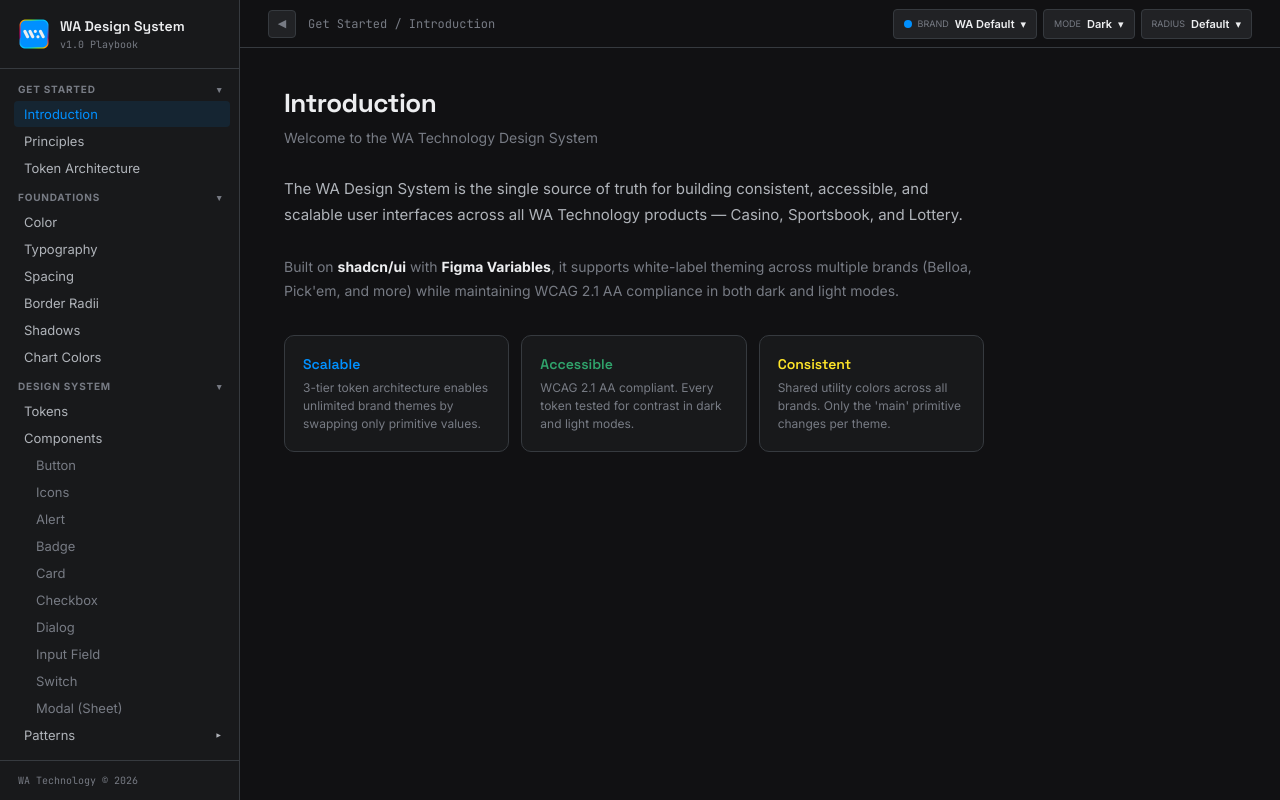
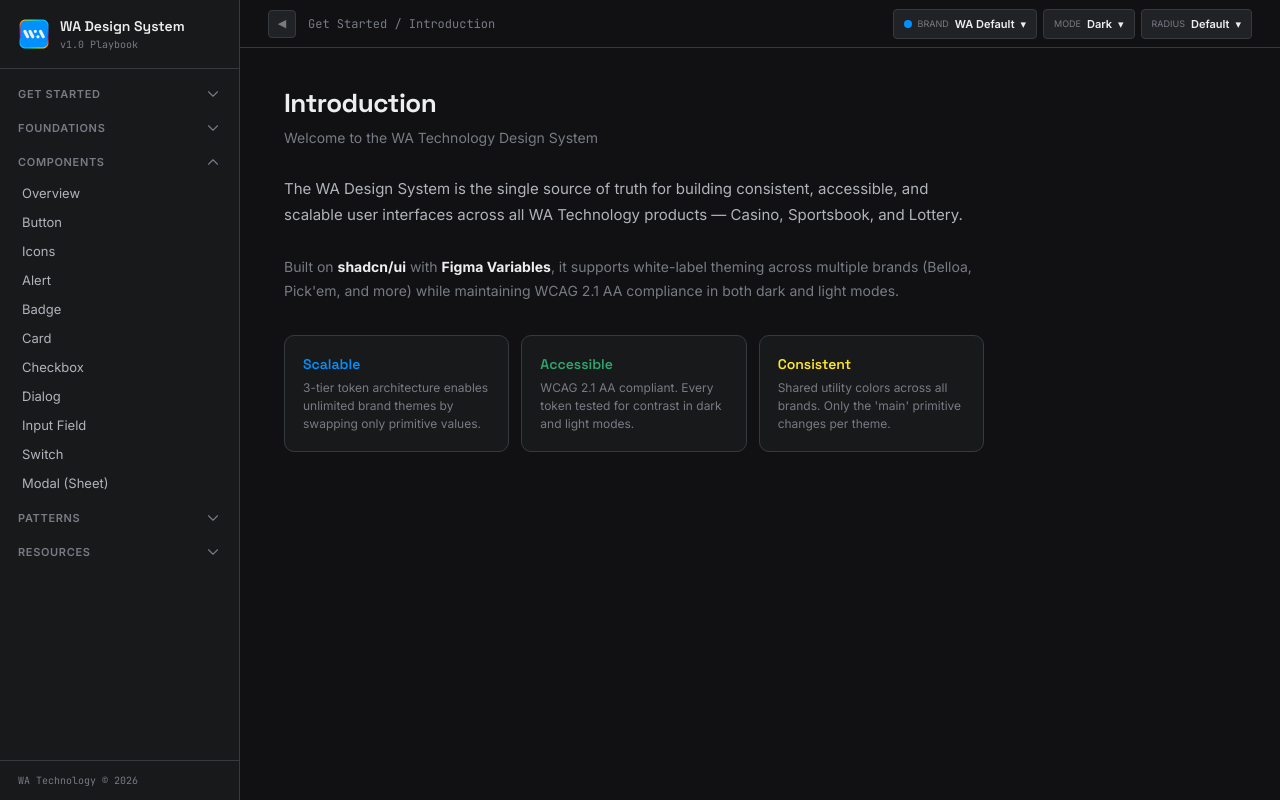
Before and after one commit to Duscenko/wa-ds-playbook, a React (Vite) app: page / in a window 1280 px wide. Built offline with nearby package versions, Linux system fonts and the light colour scheme.

Commit message:
ux: implement collapsible sidebar architecture and dynamic token mode resolver

```diff
--- a/src/App.jsx
+++ b/src/App.jsx
@@ -11,54 +11,75 @@
 /* ─── NAV TREE ────────────────────────────────── */
 const NAV = [
   {
-    id: 's', label: 'Get Started', children: [
+    id: 'get-started', label: 'Get Started', children: [
       { id: 'intro', label: 'Introduction' },
       { id: 'principles', label: 'Principles' },
       { id: 'arch', label: 'Token Architecture' },
     ]
   },
   {
-    id: 'f', label: 'Foundations', children: [
+    id: 'foundations', label: 'Foundations', children: [
       { id: 'color', label: 'Color' },
       { id: 'typo', label: 'Typography' },
       { id: 'spacing', label: 'Spacing' },
       { id: 'radii', label: 'Border Radii' },
       { id: 'shadows', label: 'Shadows' },
       { id: 'charts', label: 'Chart Colors' },
+      { id: 'tokens', label: 'Tokens' },
     ]
   },
   {
-    id: 'd', label: 'Design System', children: [
-      { id: 'tokens', label: 'Tokens' },
-      { id: 'comps', label: 'Components' },
+    id: 'components', label: 'Components', children: [
+      { id: 'comps', label: 'Overview' },
       ...componentIds.map(cid => ({
         id: 'c-' + cid, label: componentDocs[cid].name, isComponent: true,
       })),
-      {
-        id: 'patterns', label: 'Patterns', children: [
-          { id: 'patterns-navigation', label: 'Navigation' },
-          { id: 'patterns-cards', label: 'Cards' },
-          { id: 'patterns-forms', label: 'Forms' },
-        ]
-      },
     ]
   },
   {
-    id: 'r', label: 'Resources', children: [
+    id: 'patterns-group', label: 'Patterns', children: [
+      { id: 'patterns-navigation', label: 'Navigation' },
+      { id: 'patterns-cards', label: 'Cards' },
+      { id: 'patterns-forms', label: 'Forms' },
+    ]
+  },
+  {
+    id: 'resources', label: 'Resources', children: [
       { id: 'figma', label: 'Figma Library' },
       { id: 'json', label: 'JSON Exports' },
     ]
   },
 ];
 
+/* ─── ICONS ───────────────────────────────────── */
+const ChevronDown = ({ size = 18, rotated = false }) => (
+  <svg
+    width={size}
+    height={size}
+    viewBox="0 0 24 24"
+    fill="none"
+    stroke="currentColor"
+    strokeWidth="1.5"
+    strokeLinecap="round"
+    strokeLinejoin="round"
+    style={{
+      transition: 'transform 250ms cubic-bezier(0.4, 0, 0.2, 1)',
+      transform: rotated ? 'rotate(180deg)' : 'rotate(0deg)',
+      color: 'var(--text3)'
+    }}
+  >
+    <path d="m6 9 6 6 6-6" />
+  </svg>
+);
+
 /* ─── APP ─────────────────────────────────────── */
 export default function App() {
   const [page, setPage] = useState('intro');
   const [sidebarOpen, setSidebarOpen] = useState(true);
-  const [expanded, setExpanded] = useState(['s', 'f', 'd', 'r']);
-  // Auto-expand patterns subcategory if we're on a pattern page
-  const initialExpandedSubs = page.startsWith('patterns-') ? ['patterns'] : [];
-  const [expandedSubs, setExpandedSubs] = useState(initialExpandedSubs);
+
+  // Default expanded sections: Components only
+  const [expanded, setExpanded] = useState(['components']);
+  const [expandedSubs, setExpandedSubs] = useState([]);
 
   const { getCSSVars, brand, mode, radius } = useTheme();
 
@@ -75,15 +96,6 @@
     );
   };
 
-  // Auto-expand patterns subcategory when navigating to pattern pages
-  useEffect(() => {
-    if (page.startsWith('patterns-')) {
-      if (!expandedSubs.includes('patterns')) {
-        setExpandedSubs(prev => [...prev, 'patterns']);
-      }
-    }
-  }, [page, expandedSubs]);
-
   /* ── Find current breadcrumb ── */
   let currentSection = null;
   let currentChild = null;
@@ -94,7 +106,6 @@
         currentSection = s;
         currentChild = c;
       } else if (c.children) {
-        // Check for nested children (subcategorías)
         c.children.forEach(sub => {
           if (sub.id === page) {
             currentSection = s;
@@ -168,32 +179,32 @@
           </div>
 
           {/* Nav Tree */}
-          <nav style={{ flex: 1, overflowY: 'auto', padding: '8px 10px' }}>
+          <nav style={{ flex: 1, overflowY: 'auto', padding: '12px 10px' }}>
             {NAV.map(section => {
               const isOpen = expanded.includes(section.id);
               return (
-                <div key={section.id} style={{ marginBottom: 4 }}>
+                <div key={section.id} style={{ marginBottom: 8 }}>
                   <button
                     onClick={() => toggleSection(section.id)}
                     style={{
                       width: '100%', display: 'flex', justifyContent: 'space-between',
-                      alignItems: 'center', padding: '6px 8px',
-                      borderRadius: 'var(--radius-sm)', fontSize: 10,
-                      fontWeight: 700, textTransform: 'uppercase',
-                      letterSpacing: '0.08em', color: 'var(--text3)',
+                      alignItems: 'center', padding: '4px 8px',
+                      borderRadius: 'var(--radius-sm)', fontSize: 11,
+                      fontWeight: 600, textTransform: 'uppercase',
+                      letterSpacing: '0.06em', color: 'var(--text3)',
                       background: 'none', border: 'none', cursor: 'pointer',
                       fontFamily: 'var(--font)',
+                      transition: 'all 150ms',
                     }}
+                    onMouseEnter={e => { e.currentTarget.style.color = 'var(--text2)'; }}
+                    onMouseLeave={e => { e.currentTarget.style.color = 'var(--text3)'; }}
                   >
                     {section.label}
-                    <span style={{
-                      fontSize: 9, transition: 'transform 200ms',
-                      transform: isOpen ? 'rotate(0)' : 'rotate(-90deg)',
-                    }}>▾</span>
+                    <ChevronDown rotated={isOpen} />
                   </button>
 
                   {isOpen && (
-                    <div style={{ marginLeft: 4 }}>
+                    <div style={{ marginTop: 4 }}>
                       {section.children.map(child => {
                         const isActive = page === child.id;
                         const hasSubChildren = child.children && child.children.length > 0;
@@ -218,36 +229,38 @@
                                 display: 'flex', width: '100%', textAlign: 'left',
                                 alignItems: 'center',
                                 justifyContent: 'space-between',
-                                padding: '5px 10px',
-                                paddingLeft: child.isComponent ? 22 : 10,
+                                padding: '6px 12px',
                                 borderRadius: 'var(--radius-sm)',
                                 fontSize: 13, fontFamily: 'var(--font)',
                                 color: isActive || isSubChildActive
                                   ? 'var(--accent)'
-                                  : child.isComponent ? 'var(--text3)' : 'var(--text2)',
+                                  : 'var(--text2)',
                                 background: isActive || isSubChildActive
-                                  ? 'color-mix(in srgb, var(--accent) 10%, transparent)'
+                                  ? 'var(--accent-subtle)'
                                   : 'transparent',
                                 border: 'none', cursor: 'pointer',
                                 marginBottom: 1, transition: 'all 120ms',
                               }}
                               onMouseEnter={e => {
-                                if (!isActive && !isSubChildActive) e.currentTarget.style.background = 'rgba(255,255,255,0.03)';
+                                if (!isActive && !isSubChildActive) {
+                                  e.currentTarget.style.background = 'var(--bg2)';
+                                  e.currentTarget.style.color = 'var(--text)';
+                                }
                               }}
                               onMouseLeave={e => {
-                                if (!isActive && !isSubChildActive) e.currentTarget.style.background = 'transparent';
+                                if (!isActive && !isSubChildActive) {
+                                  e.currentTarget.style.background = 'transparent';
+                                  e.currentTarget.style.color = 'var(--text2)';
+                                }
                               }}
                             >
                               <span>{child.label}</span>
                               {hasSubChildren && (
-                                <span style={{
-                                  fontSize: 9, transition: 'transform 200ms',
-                                  transform: subExpanded ? 'rotate(0)' : 'rotate(-90deg)',
-                                }}>▾</span>
+                                <ChevronDown size={14} rotated={subExpanded} />
                               )}
                             </button>
                             {hasSubChildren && subExpanded && (
-                              <div style={{ marginLeft: 12 }}>
+                              <div style={{ marginLeft: 12, marginTop: 2, borderLeft: '1px solid var(--border)' }}>
                                 {child.children.map(subChild => {
                                   const isSubActive = page === subChild.id;
                                   return (
@@ -256,22 +269,22 @@
                                       onClick={() => setPage(subChild.id)}
                                       style={{
                                         display: 'block', width: '100%', textAlign: 'left',
-                                        padding: '5px 10px',
-                                        paddingLeft: 22,
+                                        padding: '5px 12px',
+                                        paddingLeft: 16,
                                         borderRadius: 'var(--radius-sm)',
                                         fontSize: 12, fontFamily: 'var(--font)',
                                         color: isSubActive ? 'var(--accent)' : 'var(--text3)',
                                         background: isSubActive
-                                          ? 'color-mix(in srgb, var(--accent) 10%, transparent)'
+                                          ? 'var(--accent-subtle)'
                                           : 'transparent',
                                         border: 'none', cursor: 'pointer',
                                         marginBottom: 1, transition: 'all 120ms',
                                       }}
                                       onMouseEnter={e => {
-                                        if (!isSubActive) e.currentTarget.style.background = 'rgba(255,255,255,0.03)';
+                                        if (!isSubActive) e.currentTarget.style.color = 'var(--text2)';
                                       }}
                                       onMouseLeave={e => {
-                                        if (!isSubActive) e.currentTarget.style.background = 'transparent';
+                                        if (!isSubActive) e.currentTarget.style.color = 'var(--text3)';
                                       }}
                                     >
                                       {subChild.label}
@@ -289,6 +302,7 @@
               );
             })}
           </nav>
+
 
           {/* Footer */}
           <div style={{
--- a/src/pages/DesignSystem.jsx
+++ b/src/pages/DesignSystem.jsx
@@ -7,15 +7,52 @@
 import { TopNavigation } from '../components/patterns/TopNavigation';
 
 export function TokensPage() {
-  const { brand, mode } = useTheme();
+  const { brand, mode, setMode } = useTheme();
   const brandData = brands[brand] || brands['wa-default'];
+
+  const toggleMode = () => {
+    setMode(prev => (prev === 'dark' ? 'light' : 'dark'));
+  };
+
   return (
     <div>
       <SectionTitle title="Semantic Tokens" sub="Complete reference of semantic tokens resolved for the selected brand and mode." />
-      <div style={{ marginBottom: 16, padding: '6px 10px', borderRadius: 'var(--radius-sm)', background: 'var(--accent-bg)', border: '1px solid color-mix(in srgb, var(--accent), transparent 80%)', display: 'inline-flex', alignItems: 'center', gap: 6, fontSize: 11, color: 'var(--accent)' }}>
-        <span style={{ width: 8, height: 8, borderRadius: 9999, background: brandData.color }} />
-        Resolved for: <strong>{brandData.label}</strong> · {mode}
-      </div>
+
+      <button
+        onClick={toggleMode}
+        style={{
+          marginBottom: 16,
+          padding: '8px 14px',
+          borderRadius: 8,
+          background: 'var(--bg2)',
+          border: '1px solid var(--border)',
+          display: 'inline-flex',
+          alignItems: 'center',
+          gap: 8,
+          fontSize: 11,
+          color: 'var(--text)',
+          cursor: 'pointer',
+          transition: 'all 150ms',
+          fontFamily: 'var(--font)'
+        }}
+        onMouseEnter={e => {
+          e.currentTarget.style.borderColor = 'var(--accent)';
+          e.currentTarget.style.background = 'var(--bg3)';
+        }}
+        onMouseLeave={e => {
+          e.currentTarget.style.borderColor = 'var(--border)';
+          e.currentTarget.style.background = 'var(--bg2)';
+        }}
+      >
+        <span style={{
+          width: 8,
+          height: 8,
+          borderRadius: 9999,
+          background: brandData.color || 'var(--accent)'
+        }} />
+        <span>Resolved for: <strong>{brandData.label}</strong> • {mode === 'dark' ? 'Dark' : 'Light'}</span>
+        <span style={{ fontSize: 10, color: 'var(--text3)' }}>⌄</span>
+      </button>
       <div style={{ overflowX: 'auto' }}>
         <table style={{ width: '100%', borderCollapse: 'collapse', fontSize: 12, fontFamily: 'var(--font)' }}>
           <thead>
```
Also changed, not shown: src/components/LivePreviews.jsx (+6 -6 lines).
